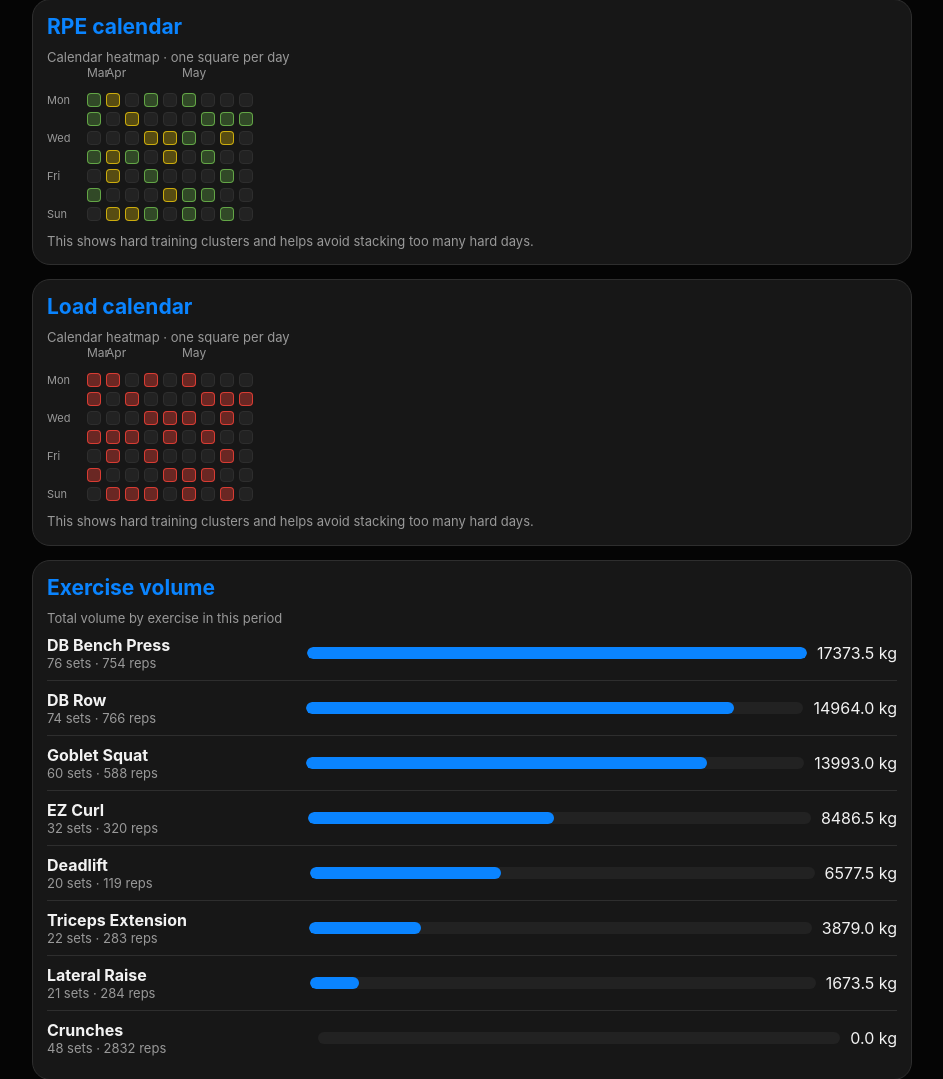
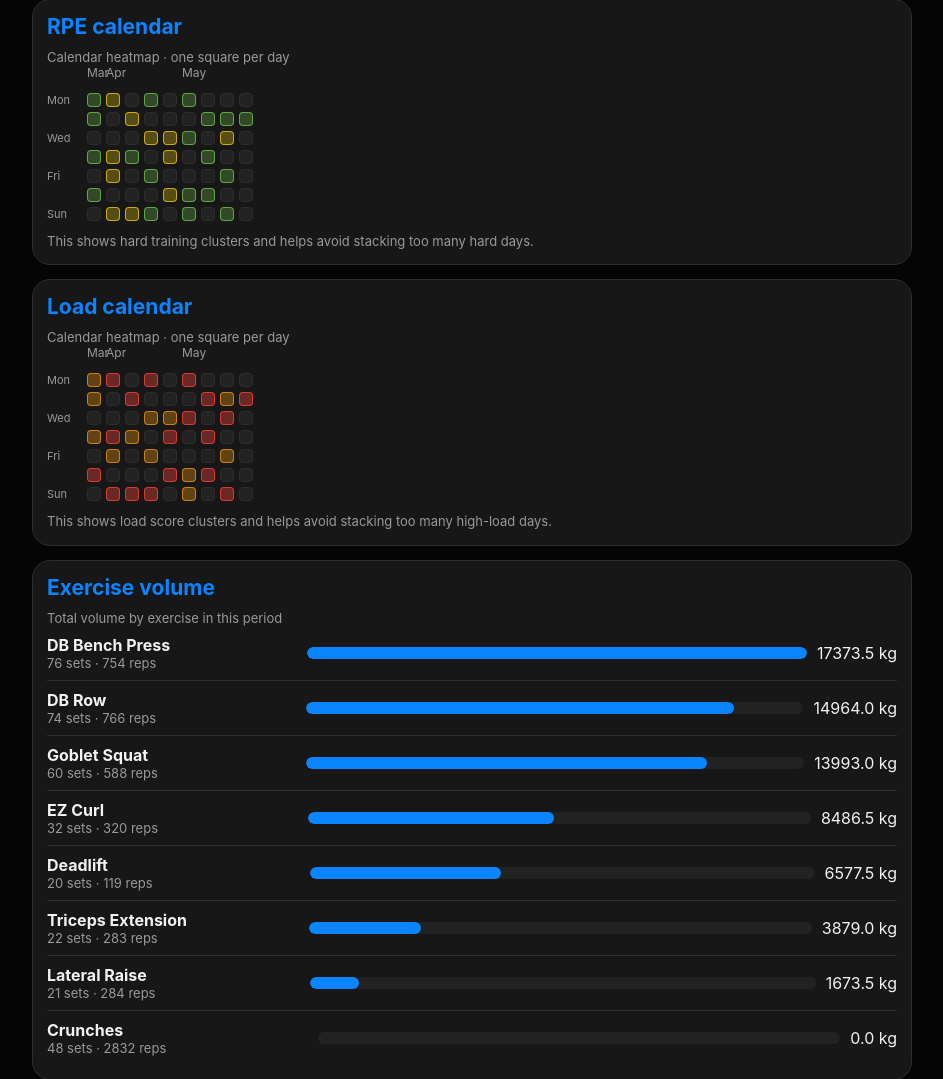
Before and after one commit to mykzhu/training_log, a FastAPI app: page /stats2 in a window 1280 px wide. Shown: the part 2229-3308 px from the top of the page, without its empty margins (168-1111 px from the left). Run offline with FastAPI, Linux system fonts and the light colour scheme; data comes from the database, SQL or seed files in the repository; both versions use the stored data as it was after the commit.

Commit message:
Fixed load heatmap
Signed-off-by: Mykola Zhuravel <mykzhu@gmail.com>

```diff
--- a/app/main.py
+++ b/app/main.py
@@ -200,6 +200,17 @@ def load_label_class(load_label: str | None) -> str:
 
     return "metric-neutral"
 
+def load_score_status_class(value: int | float | str | None) -> str:
+    if value is None or value == "":
+        return "metric-neutral"
+
+    try:
+        numeric_value = float(value)
+    except (TypeError, ValueError):
+        return "metric-neutral"
+
+    return load_label_class(workout_load_label(numeric_value))
+
 def get_best_e1rm_by_exercise(
     workout_exercises: list[dict[str, Any]],
     current_workout_id: int | None = None,
@@ -1166,6 +1177,7 @@ templates.env.filters["format_duration"] = format_duration
 templates.env.filters["rpe_option_label"] = rpe_option_label
 templates.env.filters["metric_status_class"] = metric_status_class
 templates.env.filters["load_label_class"] = load_label_class
+templates.env.filters["load_score_status_class"] = load_score_status_class
 
 
 @app.middleware("http")
--- a/app/templates/stats2.html
+++ b/app/templates/stats2.html
@@ -1262,8 +1262,8 @@
                                         {% if day.has_workout %}
                                             <a
                                                 href="/workouts/{{ day.workout_id }}"
-                                                class="calendar-cell {{ day.value | metric_status_class }}"
-                                                title="{{ day.date }} · Load {% if day.value is not none %}{{ '%.0f'|format(day.value) }}/14{% else %}—{% endif %} · {{ day.count }} workout(s)"
+                                                class="calendar-cell {{ day.value | load_score_status_class }}"
+                                                title="{{ day.date }} · Load {% if day.value is not none %}{{ '%.1f'|format(day.value) }}{% else %}—{% endif %} · {{ day.count }} workout(s)"
                                             ></a>
                                         {% else %}
                                             <span
@@ -1282,7 +1282,7 @@
             {% endif %}
 
             <div class="note">
-                This shows hard training clusters and helps avoid stacking too many hard days.
+                This shows load score clusters and helps avoid stacking too many high-load days.
             </div>
         </div>
 
```
Also changed, not shown: data/training.db.
